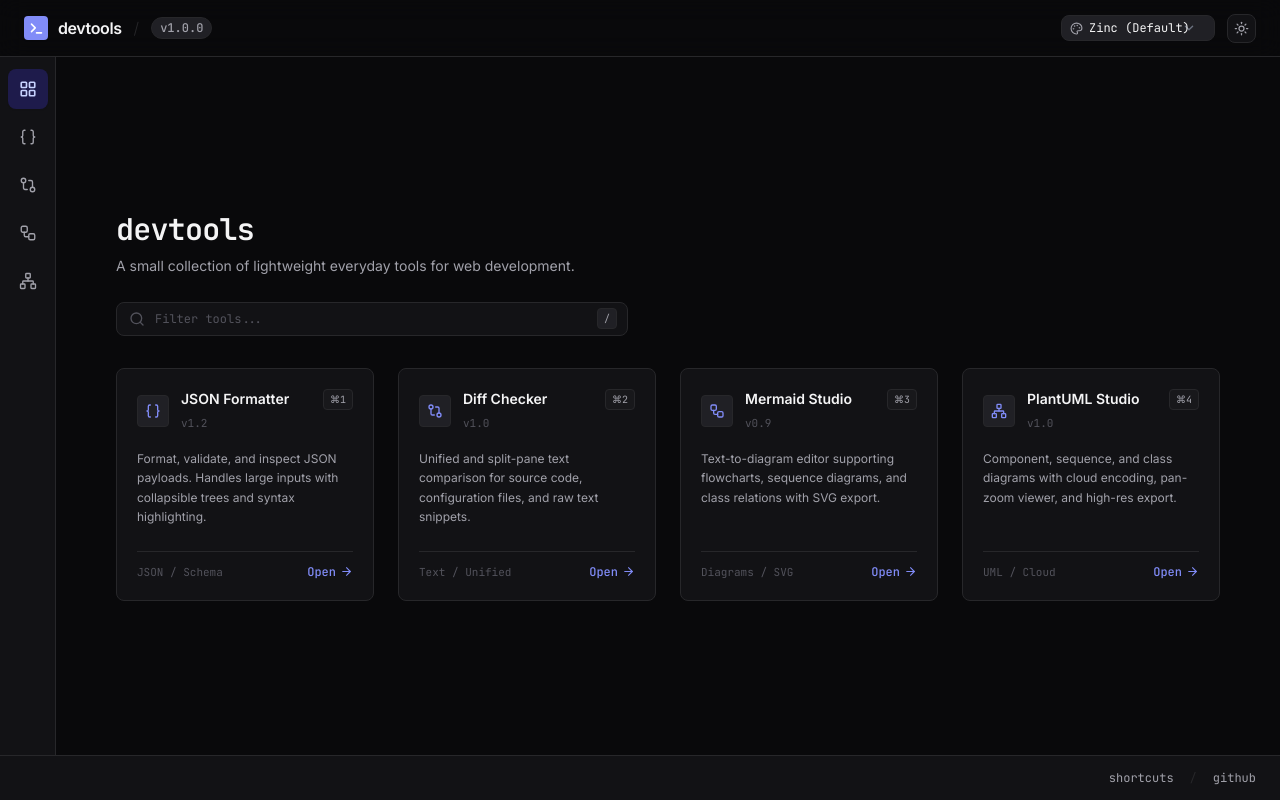
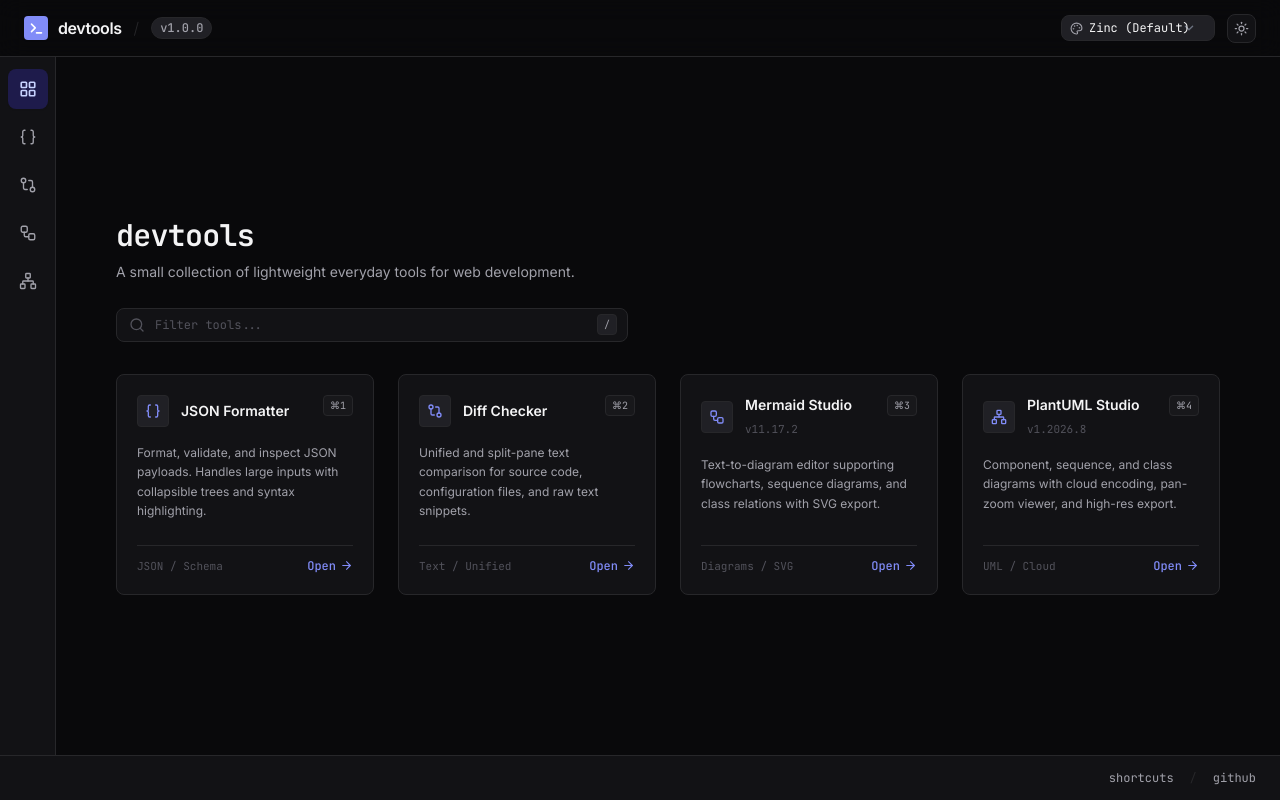
Before and after one commit to gerteck/devtools, a Svelte app: page / in a window 1280 px wide. Built offline with nearby package versions, Linux system fonts and the light colour scheme; what monaco-editor would draw is missing.

Commit message:
feat(home): display engine versions for Mermaid and PlantUML, remove for JSON and Diff

```diff
--- a/src/router.svelte.ts
+++ b/src/router.svelte.ts
@@ -1,10 +1,9 @@
 import type { Route, ToolItem } from './types';
 
-export const TOOLS: ToolItem[] = [
+export const TOOLS: ToolItem[] = $state([
   {
     id: 'json',
     name: 'JSON Formatter',
-    version: 'v1.2',
     description: 'Format, validate, and inspect JSON payloads. Handles large inputs with collapsible trees and syntax highlighting.',
     tag: 'JSON / Schema',
     route: '/json',
@@ -15,7 +14,6 @@ export const TOOLS: ToolItem[] = [
   {
     id: 'diff',
     name: 'Diff Checker',
-    version: 'v1.0',
     description: 'Unified and split-pane text comparison for source code, configuration files, and raw text snippets.',
     tag: 'Text / Unified',
     route: '/diff',
@@ -26,7 +24,7 @@ export const TOOLS: ToolItem[] = [
   {
     id: 'mermaid',
     name: 'Mermaid Studio',
-    version: 'v0.9',
+    version: 'v11.17.2',
     description: 'Text-to-diagram editor supporting flowcharts, sequence diagrams, and class relations with SVG export.',
     tag: 'Diagrams / SVG',
     route: '/mermaid',
@@ -37,7 +35,7 @@ export const TOOLS: ToolItem[] = [
   {
     id: 'plantuml',
     name: 'PlantUML Studio',
-    version: 'v1.0',
+    version: 'v1.2026.8',
     description: 'Component, sequence, and class diagrams with cloud encoding, pan-zoom viewer, and high-res export.',
     tag: 'UML / Cloud',
     route: '/plantuml',
@@ -45,7 +43,7 @@ export const TOOLS: ToolItem[] = [
     shortcutLabel: '⌘4',
     icon: 'network',
   },
-];
+]);
 
 class Router {
   currentRoute = $state<Route>(this.getRouteFromHash());
--- a/src/tools/Home.svelte
+++ b/src/tools/Home.svelte
@@ -84,7 +84,9 @@
                 <h2 class="text-sm font-semibold text-on-surface group-hover:text-primary dark:group-hover:text-indigo-400 transition-colors">
                   {tool.name}
                 </h2>
-                <span class="text-[11px] font-mono text-outline">{tool.version}</span>
+                {#if tool.version}
+                  <span class="text-[11px] font-mono text-outline">{tool.version}</span>
+                {/if}
               </div>
             </div>
             <kbd class="text-[10px] font-mono text-on-surface-variant bg-surface-container-low px-1.5 py-0.5 rounded border border-outline-variant">
--- a/src/types.ts
+++ b/src/types.ts
@@ -6,7 +6,7 @@ export type ThemeMode = 'dark' | 'light';
 export interface ToolItem {
   id: string;
   name: string;
-  version: string;
+  version?: string;
   description: string;
   tag: string;
   route: Route;
```
